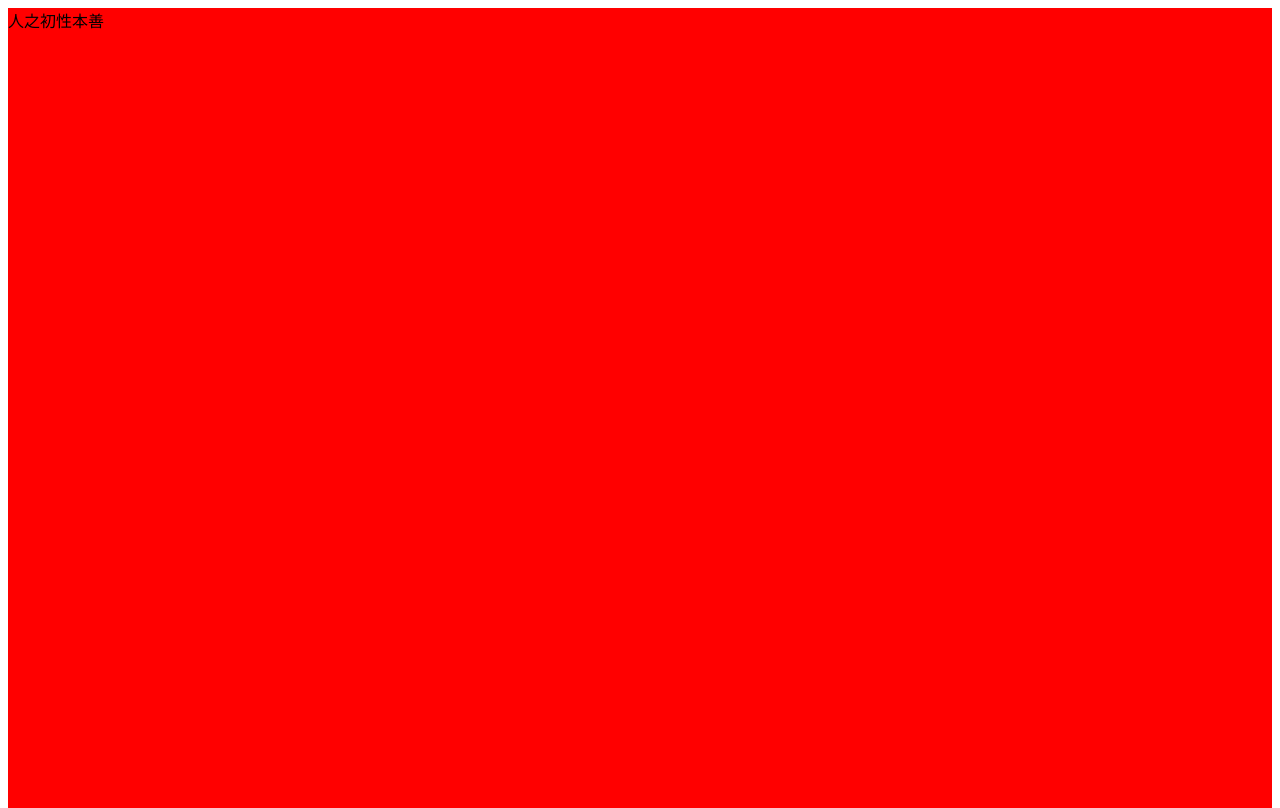
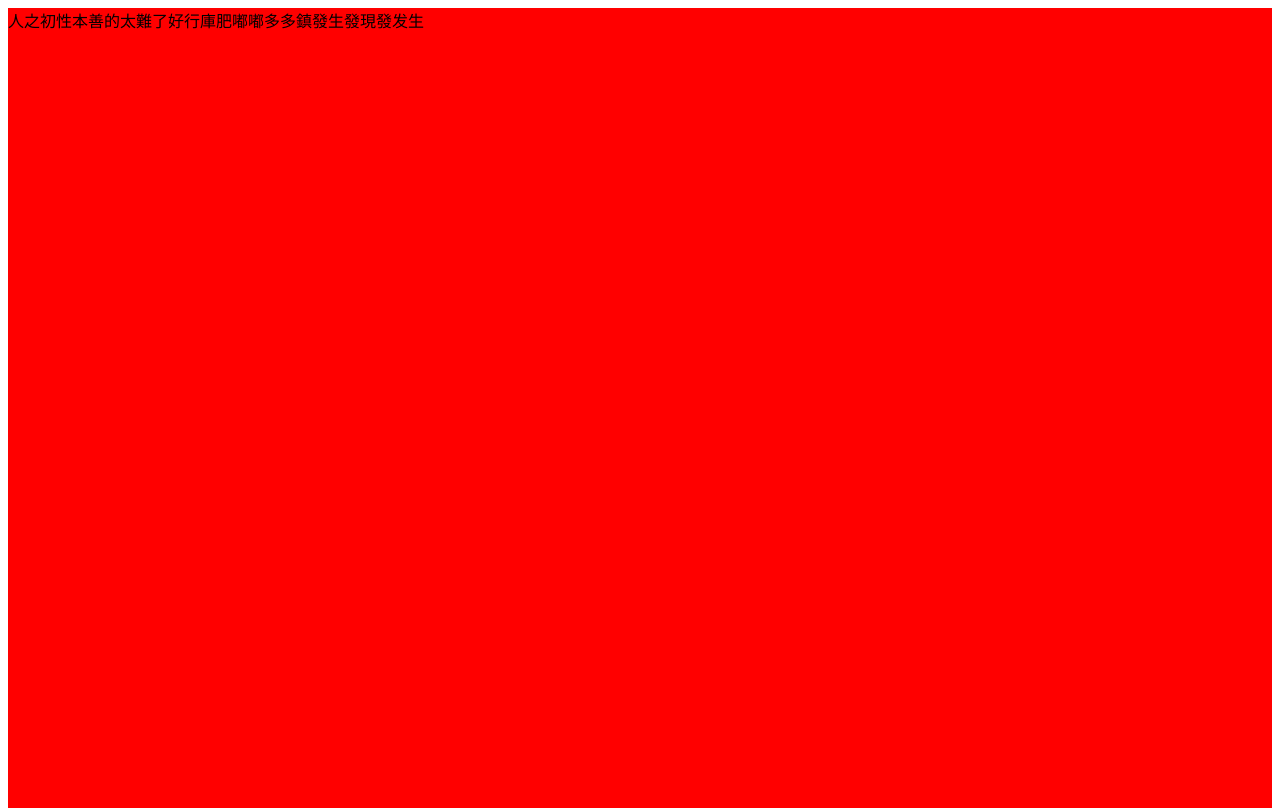
Before and after one commit to xiaolimei/mytest, a plain HTML site: page index.html in a window 1280 px wide. Drawn offline with Linux system fonts and the light colour scheme.

Commit message:
修改了"

```diff
--- a/index.html
+++ b/index.html
@@ -10,7 +10,7 @@
         height: 100%;}
     div{width: 100%; height: 100%; background: red;}
 </style>
-<div>人之初性本善</div>
+<div>人之初性本善的太難了好行庫肥嘟嘟多多鎮發生發現發发生</div>
 <script>
     console.log('hello,world');
 </script>
```
